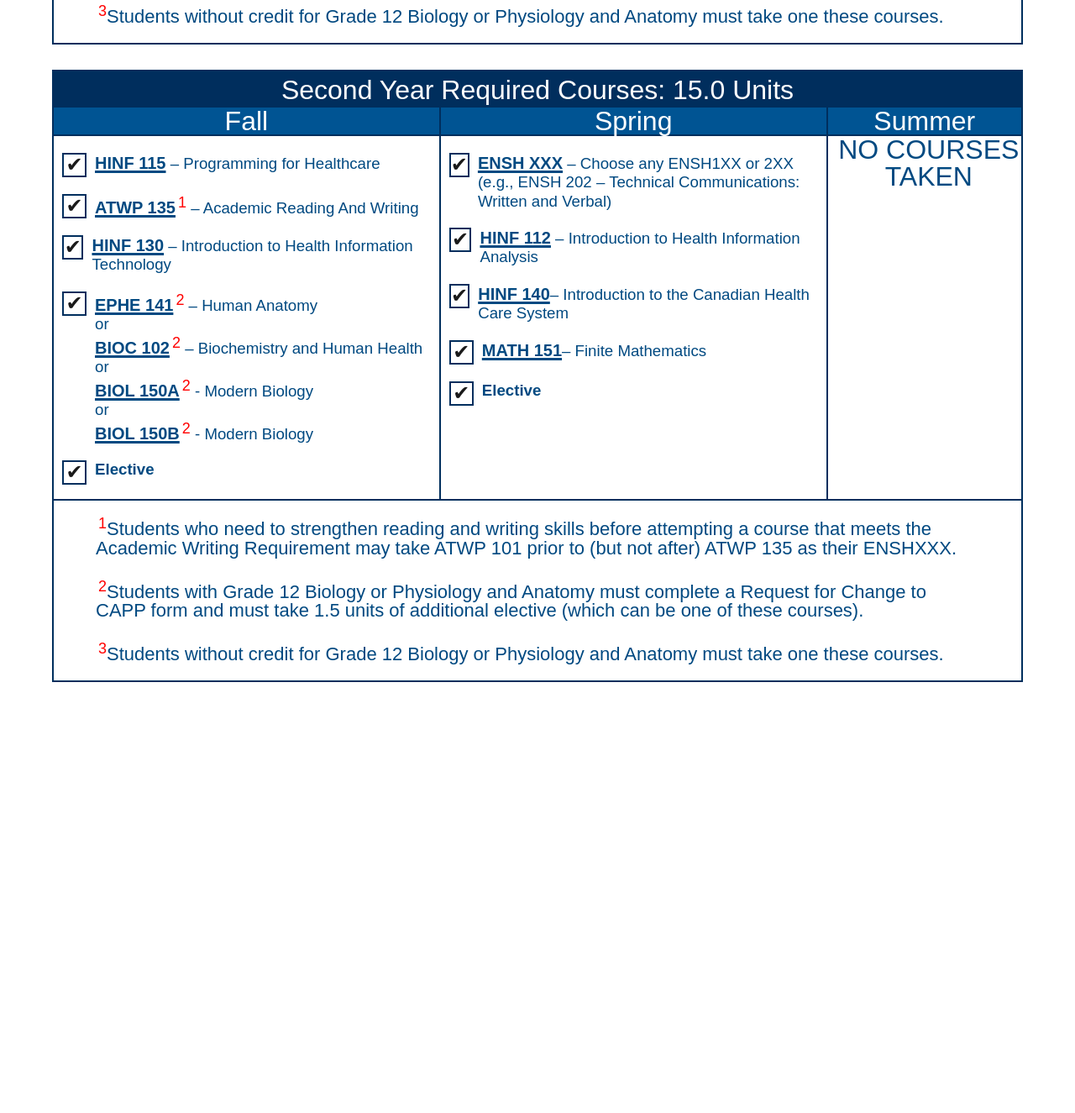
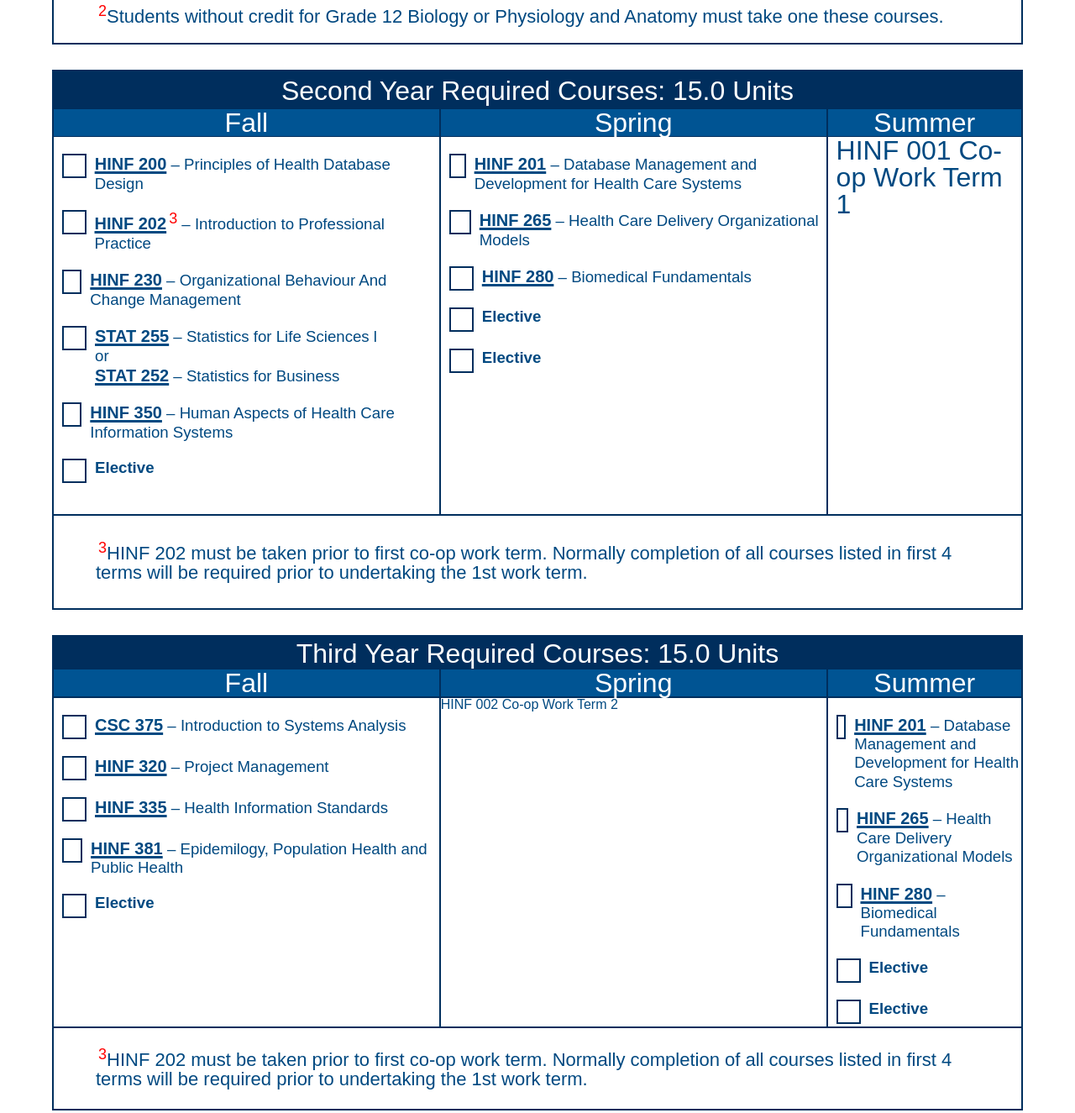
Before and after one commit to youngsepz/UVIC_ModelPlanApp, a plain HTML site: page modelplan.html in a window 1280 px wide. Shown: the part 787-2112 px from the top of the page at 84% size. Before the commit the page ends 1617 px from the top, so only its background shows below. Drawn offline with Linux system fonts and the light colour scheme.

Commit message:
Second Commit

```diff
--- a/modelplan.css
+++ b/modelplan.css
@@ -99,7 +99,7 @@ body {
 .app_container {
     display:grid;
     grid-template-columns: 1fr 1fr 1fr 1fr 1fr;
-    grid-template-rows: 0.2fr 0.1fr 1fr 1fr 1fr;
+    grid-template-rows: 0.2fr 0.1fr 1fr 1fr 0.5fr;
     justify-content:center;
     align-items:center;
     border:2px solid rgb(0, 46, 93);
@@ -191,7 +191,6 @@ body {
     padding-left:10px;
     border-bottom:2px solid rgb(0, 46, 93);
     font-size:32px;
-    text-align:center;
 }
 
 .class {
@@ -257,6 +256,23 @@ body {
     background-color:rgb(0, 46, 93);
 }
 
+.secondyear-elective {
+    padding-bottom:40px;
+}
+
+.emptycourse {
+}
+
+.app_container_thirdyear {
+}
+
+.third-year-spring {
+    padding-left:0;
+}
+
+.third-year-spring {
+}
+
 @media (max-width:655px) {
     .app_container {
         margin-left:0;
@@ -287,6 +303,7 @@ body {
         grid-column-end:5;
         border:0;
         border-right:0;
+        margin-bottom:10px;
     }
 
     .spring {
@@ -319,7 +336,6 @@ body {
         grid-row-end:7;
         grid-column-start:1;
         grid-column-end:5;
-        text-align:center;
         font-size:32px;
     }
 
--- a/modelplan.html
+++ b/modelplan.html
@@ -37,25 +37,25 @@
     <div class="fall-courses">
 
         <div class="fall-class1 class">
-            <div class="checkmark-fall-1">✔</div>
+            <div class="checkmark-fall-1"></div>
             <div class="fall-year1 course"><span id="course_id">HINF 115</span> – Programming for Healthcare</div>
         </div>
 
 
         <div class="fall-class2 class">
-                <div class="checkmark-fall-1">✔</div>
+                <div class="checkmark-fall-1"></div>
                 <div class="fall-year1 course"><span id="course_id">ATWP 135</span><sup>1</sup> – Academic Reading And Writing</div>
         </div>
 
         <div class="fall-class3 class">
-            <div class="checkmark-fall-1">✔</div>
+            <div class="checkmark-fall-1"></div>
             <div class="fall-year1 course"><span id="course_id">HINF 130</span> – Introduction to Health Information
 Technology</div>
         </div>
 
         <div class="fall-class3 class">
             <div class="checkmark-fall-1">
-                ✔
+
             </div>
 
 
@@ -87,7 +87,7 @@ Technology</div>
 
 
             <div class="fall-class3 class">
-            <div class="checkmark-fall-1">✔</div>
+            <div class="checkmark-fall-1"></div>
             <div class="fall-year1 course yourelective">Elective</div>
         </div>
     </div>
@@ -97,7 +97,7 @@ Technology</div>
     <div class="spring-courses">
 
         <div class="fall-class1 class">
-            <div class="checkmark-fall-1">✔</div>
+            <div class="checkmark-fall-1"></div>
             <div class="fall-year1 course"><span id="course_id">ENSH XXX</span> – Choose any ENSH1XX
                 or 2XX (e.g., ENSH 202 –
                Technical Communications: Written and Verbal) </div>
@@ -105,14 +105,14 @@ Technology</div>
 
 
         <div class="fall-class2 class">
-                <div class="checkmark-fall-1">✔</div>
+                <div class="checkmark-fall-1"></div>
                 <div class="fall-year1 course"><span id="course_id">HINF 112</span> –  Introduction to Health Information
                     Analysis </div>
         </div>
 
         <div class="fall-class3 class">
             <div class="checkmark-fall-1">
-                ✔
+
             </div>
 
             <div class="fall-year1 course">
@@ -122,7 +122,7 @@ Technology</div>
 
         <div class="fall-class3 class">
             <div class="checkmark-fall-1">
-                ✔
+
             </div>
 
 
@@ -142,7 +142,7 @@ Technology</div>
 
 
             <div class="fall-class3 class">
-            <div class="checkmark-fall-1">✔</div>
+            <div class="checkmark-fall-1"></div>
             <div class="fall-year1 course yourelective">Elective</div>
         </div>
 
@@ -167,7 +167,7 @@ Technology</div>
 
         <div class="subscript s-one">
 
-            <sup>3</sup>Students without credit for Grade 12 Biology or Physiology and Anatomy must take one these courses.
+            <sup>2</sup>Students without credit for Grade 12 Biology or Physiology and Anatomy must take one these courses.
 
         </div>
     </div>
@@ -186,25 +186,24 @@ Technology</div>
     <div class="fall-courses">
 
         <div class="fall-class1 class">
-            <div class="checkmark-fall-1">✔</div>
-            <div class="fall-year1 course"><span id="course_id">HINF 115</span> – Programming for Healthcare</div>
+            <div class="checkmark-fall-1"></div>
+            <div class="fall-year1 course"><span id="course_id">HINF 200</span> – Principles of Health Database Design</div>
         </div>
 
 
         <div class="fall-class2 class">
-                <div class="checkmark-fall-1">✔</div>
-                <div class="fall-year1 course"><span id="course_id">ATWP 135</span><sup>1</sup> – Academic Reading And Writing</div>
+                <div class="checkmark-fall-1"></div>
+                <div class="fall-year1 course"><span id="course_id">HINF 202</span><sup>3</sup> – Introduction to Professional Practice</div>
         </div>
 
         <div class="fall-class3 class">
-            <div class="checkmark-fall-1">✔</div>
-            <div class="fall-year1 course"><span id="course_id">HINF 130</span> – Introduction to Health Information
-Technology</div>
+            <div class="checkmark-fall-1"></div>
+            <div class="fall-year1 course"><span id="course_id">HINF 230</span> – Organizational Behaviour And Change Management</div>
         </div>
 
         <div class="fall-class3 class">
             <div class="checkmark-fall-1">
-                ✔
+
             </div>
 
 
@@ -212,19 +211,11 @@ Technology</div>
             <div class="fall-year1 course biocourse">
 
                 <div class="fall-year1 biocourse">
-                    <span id="course_id">EPHE 141</span><sup>2</sup> – Human Anatomy
+                    <span id="course_id">STAT 255</span> – Statistics for Life Sciences l
                 </div>
                 or
                 <div class="fall-year1 biocourse">
-                    <span id="course_id">BIOC 102</span><sup>2</sup> – Biochemistry and Human Health
-                </div>
-                or
-                <div class="fall-year1 biocourse">
-                    <span id="course_id">BIOL 150A</span><sup>2</sup> - Modern Biology
-                </div>
-                or
-                <div class="fall-year1 biocourse">
-                    <span id="course_id">BIOL 150B</span><sup>2</sup> - Modern Biology
+                    <span id="course_id">STAT 252</span> – Statistics for Business
                 </div>
 
             </div>
@@ -232,12 +223,17 @@ Technology</div>
 
 
         </div>
+        <div class="fall-class3 class">
+            <div class="checkmark-fall-1"></div>
+            <div class="fall-year1 course"><span id="course_id">HINF 350</span> – Human Aspects of Health Care Information Systems</div>
+        </div>
+
 
 
 
             <div class="fall-class3 class">
-            <div class="checkmark-fall-1">✔</div>
-            <div class="fall-year1 course yourelective">Elective</div>
+            <div class="checkmark-fall-1"></div>
+            <div class="fall-year1 course yourelective secondyear-elective">Elective</div>
             </div>
     </div>
 
@@ -246,77 +242,146 @@ Technology</div>
     <div class="spring-courses">
 
         <div class="fall-class1 class">
-            <div class="checkmark-fall-1">✔</div>
-            <div class="fall-year1 course"><span id="course_id">ENSH XXX</span> – Choose any ENSH1XX
-                or 2XX (e.g., ENSH 202 –
-               Technical Communications: Written and Verbal) </div>
+            <div class="checkmark-fall-1"></div>
+            <div class="fall-year1 course"><span id="course_id">HINF 201</span> – Database Management and Development for Health Care Systems</div>
         </div>
 
 
         <div class="fall-class2 class">
-                <div class="checkmark-fall-1">✔</div>
-                <div class="fall-year1 course"><span id="course_id">HINF 112</span> –  Introduction to Health Information
-                    Analysis </div>
+                <div class="checkmark-fall-1"></div>
+                <div class="fall-year1 course"><span id="course_id">HINF 265</span> – Health Care Delivery Organizational Models </div>
         </div>
 
         <div class="fall-class3 class">
             <div class="checkmark-fall-1">
-                ✔
+
             </div>
 
             <div class="fall-year1 course">
-                <span id="course_id"> HINF 140</span>– Introduction to the Canadian Health Care System
+                <span id="course_id"> HINF 280</span> – Biomedical Fundamentals
             </div>
-        </div>
-
-        <div class="fall-class3 class">
-            <div class="checkmark-fall-1">
-                ✔
         </div>
 
 
 
-            <div class="fall-year1 course biocourse">
+            <div class="fall-class3 class">
+                <div class="checkmark-fall-1"></div>
+                <div class="fall-year1 course yourelective">Elective</div>
+            </div>
 
-                <div class="fall-year1 biocourse">
-                    <span id="course_id">MATH 151</span>– Finite Mathematics
+            <div class="fall-class3 class">
+                <div class="checkmark-fall-1"></div>
+                <div class="fall-year1 course yourelective">Elective</div>
             </div>
 
     </div>
+    <div class="summer-courses emptycourse">HINF 001 Co-op Work Term 1</div>
 
+
+    <div class="year1-description">
+        <div class="subscript s-one">
+
+           <sup>3</sup>HINF 202 must be taken prior to first co-op work term.
+           Normally completion of all courses listed in first 4 terms will be required prior to undertaking the 1st work term.
+
+        </div>
+    </div>
 
 
 </div>
 
 
 
+<div class="app_container app_container_secondyear app_container_thirdyear">
+    <div class="required-courses first-year second-year">
+      Third Year Required Courses: 15.0 Units
+    </div>
+
+    <div class="fall semester">Fall</div>
+    <div class="spring semester">Spring</div>
+    <div class="summer semester">Summer</div>
+    <div class="fall-courses">
+
+        <div class="fall-class1 class">
+            <div class="checkmark-fall-1"></div>
+            <div class="fall-year1 course"><span id="course_id">CSC 375</span> – Introduction to Systems Analysis</div>
+        </div>
+
+
+        <div class="fall-class2 class">
+                <div class="checkmark-fall-1"></div>
+                <div class="fall-year1 course"><span id="course_id">HINF 320</span> – Project Management</div>
+        </div>
+
         <div class="fall-class3 class">
-            <div class="checkmark-fall-1">✔</div>
+            <div class="checkmark-fall-1"></div>
+            <div class="fall-year1 course"><span id="course_id">HINF 335</span> – Health Information Standards</div>
+        </div>
+
+        <div class="fall-class3 class">
+            <div class="checkmark-fall-1"></div>
+            <div class="fall-year1 course"><span id="course_id">HINF 381</span> – Epidemilogy, Population Health and Public Health</div>
+        </div>
+
+
+
+
+            <div class="fall-class3 class">
+            <div class="checkmark-fall-1"></div>
+            <div class="fall-year1 course yourelective secondyear-elective">Elective</div>
+            </div>
+    </div>
+
+
+
+    <div class="spring-courses third-year-spring">
+
+        HINF 002 Co-op Work Term 2
+
+    </div>
+    <div class="summer-courses emptycourse">
+        <div class="fall-class1 class">
+            <div class="checkmark-fall-1"></div>
+            <div class="fall-year1 course"><span id="course_id">HINF 201</span> – Database Management and Development for Health Care Systems</div>
+        </div>
+
+
+        <div class="fall-class2 class">
+                <div class="checkmark-fall-1"></div>
+                <div class="fall-year1 course"><span id="course_id">HINF 265</span> – Health Care Delivery Organizational Models </div>
+        </div>
+
+        <div class="fall-class3 class">
+            <div class="checkmark-fall-1">
+
+            </div>
+
+            <div class="fall-year1 course">
+                <span id="course_id"> HINF 280</span> – Biomedical Fundamentals
+            </div>
+        </div>
+
+
+
+            <div class="fall-class3 class">
+                <div class="checkmark-fall-1"></div>
                 <div class="fall-year1 course yourelective">Elective</div>
             </div>
 
+            <div class="fall-class3 class">
+                <div class="checkmark-fall-1"></div>
+                <div class="fall-year1 course yourelective">Elective</div>
             </div>
-    <div class="summer-courses emptycourse">NO COURSES TAKEN</div>
+
+
+    </div>
 
 
     <div class="year1-description">
         <div class="subscript s-one">
 
-           <sup>1</sup>Students who need to strengthen reading and writing skills before attempting a course that meets the Academic
-            Writing Requirement may take ATWP 101 prior to (but not after) ATWP 135 as their ENSHXXX.
-
-        </div>
-
-        <div class="subscript s-one">
-
-            <sup>2</sup>Students with Grade 12 Biology or Physiology and Anatomy must complete a Request for Change to CAPP form and
-            must take 1.5 units of additional elective (which can be one of these courses).
-
-        </div>
-
-        <div class="subscript s-one">
-
-            <sup>3</sup>Students without credit for Grade 12 Biology or Physiology and Anatomy must take one these courses.
+           <sup>3</sup>HINF 202 must be taken prior to first co-op work term.
+           Normally completion of all courses listed in first 4 terms will be required prior to undertaking the 1st work term.
 
         </div>
     </div>
@@ -327,4 +392,5 @@ Technology</div>
 
 
 </body>
+<script src="modelplan.js"></script>
 </html>
--- /dev/null
+++ b/modelplan.js
@@ -0,0 +1,57 @@
+const checkmark = document.querySelectorAll(".checkmark-fall-1");
+
+const course = document.querySelectorAll(".course");
+
+const app = document.querySelector("body");
+
+
+app.onload = function restoreSession(){
+
+    for (let i = 0; i < checkmark.length; i++) {
+
+        checkmark[i].innerHTML = localStorage.getItem(i);
+
+        if (checkmark[i].innerHTML == "✔") {
+
+            course[i].style.textDecoration = "line-through"
+
+            course[i].style.textDecorationThickness = "2px"
+
+        }
+
+    }
+
+}
+
+
+for (let i=0; i < checkmark.length; i++) {
+
+    checkmark[i].addEventListener("click", () => {
+
+
+
+        if (checkmark[i].innerHTML != "✔") {
+
+            checkmark[i].innerHTML = "✔"
+
+            course[i].style.textDecoration = "line-through";
+
+            course[i].style.textDecorationThickness = "2px";
+
+            localStorage.setItem(i, checkmark[i].innerHTML);
+
+        }
+
+        else {
+
+            checkmark[i].innerHTML = ""
+
+            course[i].style.textDecoration = ""
+
+            localStorage.setItem(i, "")
+
+        }
+
+    })
+
+}
```
Lines whose indentation alone changed are shown as unchanged.
